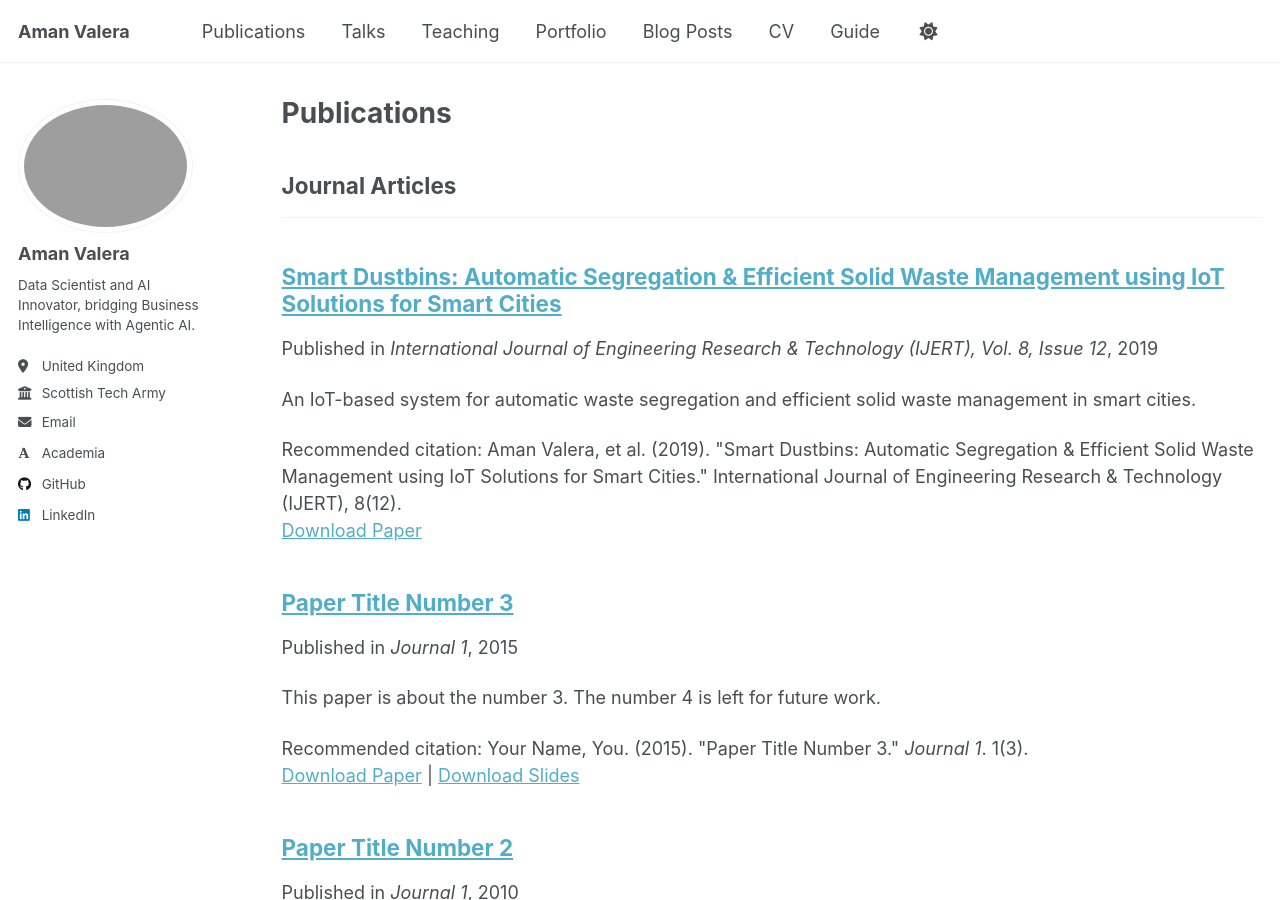
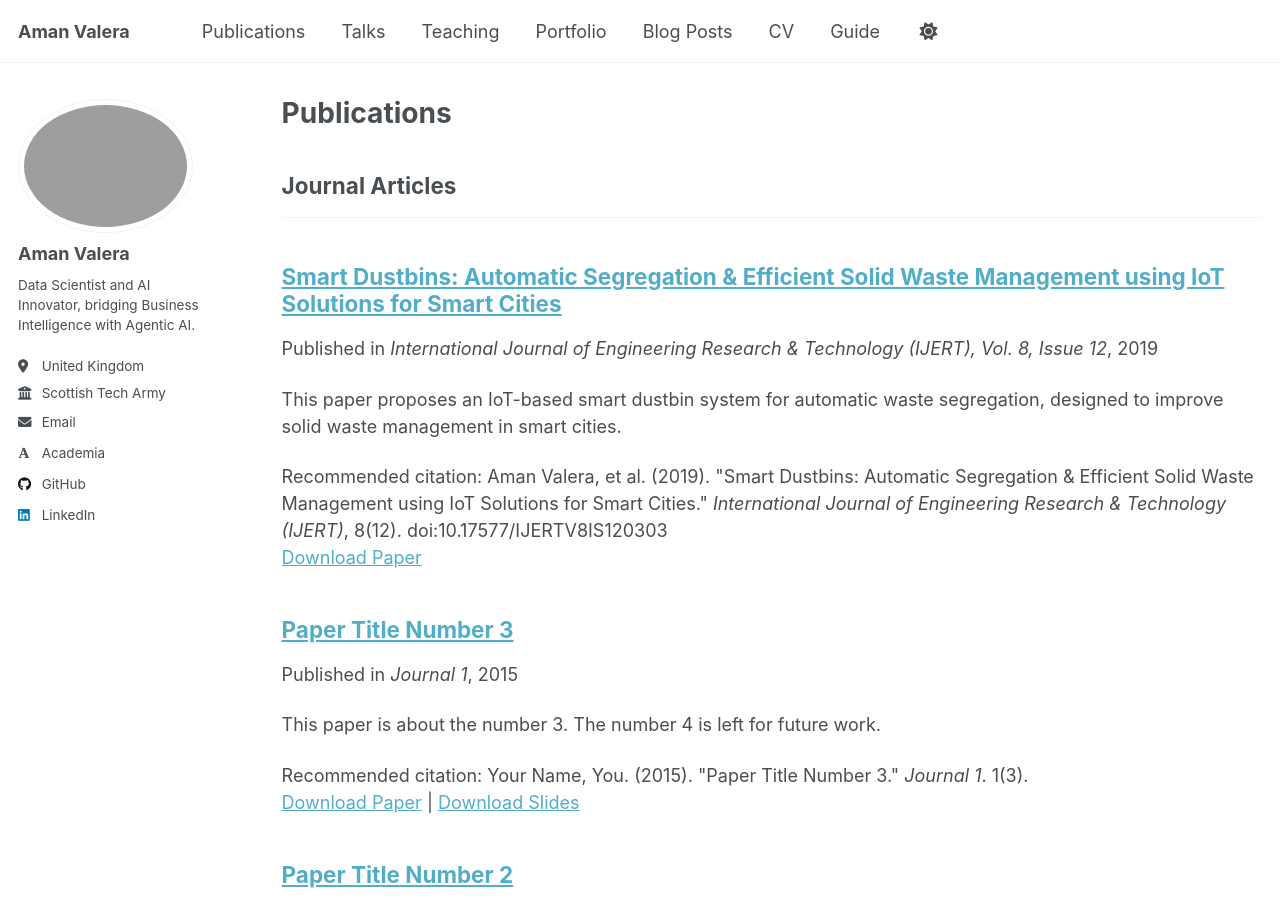
Before and after one commit to amanvalera/amanvalera.github.io, a Jekyll site: the page built from _pages/publications.html, in a window 1280 px wide and 900 px high. Built offline with Jekyll 4.4.1, drawn with Linux system fonts in a browser that asks for light colours; some web fonts are replaced; a script that is not in the unit is left out.

Commit message:
Update 2019-12-01-smart-dustbins.md

```diff
--- a/_publications/2019-12-01-smart-dustbins.md
+++ b/_publications/2019-12-01-smart-dustbins.md
@@ -2,14 +2,15 @@
 title: 'Smart Dustbins: Automatic Segregation & Efficient Solid Waste Management using IoT Solutions for Smart Cities'
 collection: publications
 category: manuscripts
-permalink: /publication/2019-12-01-smart-dustbins-iot
-excerpt: 'An IoT-based system for automatic waste segregation and efficient solid waste management in smart cities.'
+permalink: /publication/2019-smart-dustbins-iot
+excerpt: 'This paper proposes an IoT-based smart dustbin system for automatic waste segregation, designed to improve solid waste management in smart cities.'
 date: 2019-12-01
 venue: 'International Journal of Engineering Research & Technology (IJERT), Vol. 8, Issue 12'
 paperurl: 'https://www.ijert.org/research/smart-dustbins-automatic-segregation-efficient-solid-waste-management-using-iot-solutions-for-smart-cities-IJERTV8IS120303.pdf'
+doi: '10.17577/IJERTV8IS120303'
+citation: 'Aman Valera, et al. (2019). "Smart Dustbins: Automatic Segregation & Efficient Solid Waste Management using IoT Solutions for Smart Cities." <i>International Journal of Engineering Research & Technology (IJERT)</i>, 8(12). doi:10.17577/IJERTV8IS120303'
 slidesurl: # 'http://your-link-to-slides.com'  # optional, comment out if not available
 bibtexurl: # 'http://your-link-to-bibtex.bib' # optional, comment out if not available
-citation: 'Aman Valera, et al. (2019). "Smart Dustbins: Automatic Segregation & Efficient Solid Waste Management using IoT Solutions for Smart Cities." International Journal of Engineering Research & Technology (IJERT), 8(12).'
 ---
 This work presents an IoT-based dustbin system capable of:
 - Automatic wet/dry waste segregation using moisture sensors
```
